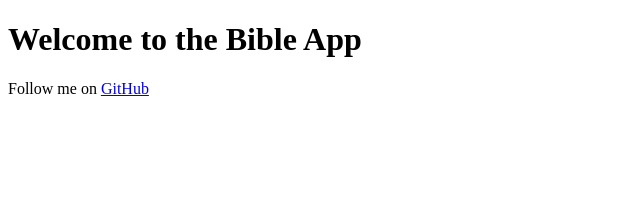
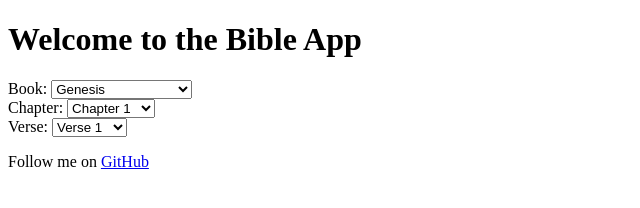
Before and after one commit to ianwcooley/bible_app, a plain HTML site: page index.html in a window 1280 px wide. Shown: the whole page, without its empty margins (0-640 px from the left). Drawn offline with Linux system fonts and the light colour scheme.

Commit message:
Prelimenary interface for the app and script to prepopulate <Select>s appropriately

```diff
--- a/index.html
+++ b/index.html
@@ -9,6 +9,7 @@
   <title>Bible App</title>
   <link rel="stylesheet" href="css/styles.css">
   <script src="js/constants.min.js" defer></script>
+  <script src="js/script.js" defer></script>
 </head>
 <body>
   <header>
@@ -18,7 +19,24 @@
     </nav>
   </header>
   <main>
-
+    <div>
+      <label for="book">Book:</label>
+      <select id="book" name="book">
+        <!-- Options for books will go here -->
+      </select>
+    </div>
+    <div>
+      <label for="chapter">Chapter:</label>
+      <select id="chapter" name="chapter">
+        <!-- Options for chapters will go here -->
+      </select>
+    </div>
+    <div>
+      <label for="verse">Verse:</label>
+      <select id="verse" name="verse">
+        <!-- Options for verses will go here -->
+      </select>
+    </div>
   </main>
   <footer>
     <p>Follow me on <a href="https://github.com/ianwcooley" target="_blank">GitHub</a></p>
--- /dev/null
+++ b/js/script.js
@@ -0,0 +1,64 @@
+
+// script.js
+
+// This assumes constants.js is already loaded, providing the BOOKS object.
+
+document.addEventListener('DOMContentLoaded', () => {
+    const bookSelect = document.getElementById('book');
+    const chapterSelect = document.getElementById('chapter');
+    const verseSelect = document.getElementById('verse');
+
+    // Populate the books dropdown from BOOKS object
+    function populateBooks() {
+        for (const bookNumber in BOOKS) {
+            const bookName = BOOKS[bookNumber].name;
+            const option = document.createElement('option');
+            option.value = bookNumber;
+            option.textContent = bookName;
+            bookSelect.appendChild(option);
+        }
+    }
+
+    // Populate chapters based on selected book
+    function populateChapters() {
+        chapterSelect.innerHTML = '';  // Clear previous chapters
+        verseSelect.innerHTML = '';    // Clear verses too (since chapters changed)
+
+        const selectedBook = bookSelect.value;
+        const chapters = BOOKS[selectedBook].chapters;
+
+        for (const chapterNumber in chapters) {
+            const option = document.createElement('option');
+            option.value = chapterNumber;
+            option.textContent = `Chapter ${chapterNumber}`;
+            chapterSelect.appendChild(option);
+        }
+
+        // Auto-populate verses for the first chapter immediately
+        populateVerses();
+    }
+
+    // Populate verses based on selected chapter
+    function populateVerses() {
+        verseSelect.innerHTML = '';  // Clear previous verses
+
+        const selectedBook = bookSelect.value;
+        const selectedChapter = chapterSelect.value;
+        const verses = BOOKS[selectedBook].chapters[selectedChapter];
+
+        verses.forEach(verseNumber => {
+            const option = document.createElement('option');
+            option.value = verseNumber;
+            option.textContent = `Verse ${verseNumber}`;
+            verseSelect.appendChild(option);
+        });
+    }
+
+    // Set up event listeners
+    bookSelect.addEventListener('change', populateChapters);
+    chapterSelect.addEventListener('change', populateVerses);
+
+    // Initial population on page load
+    populateBooks();
+    populateChapters();  // Trigger population of first book's chapters/verses
+});
```
